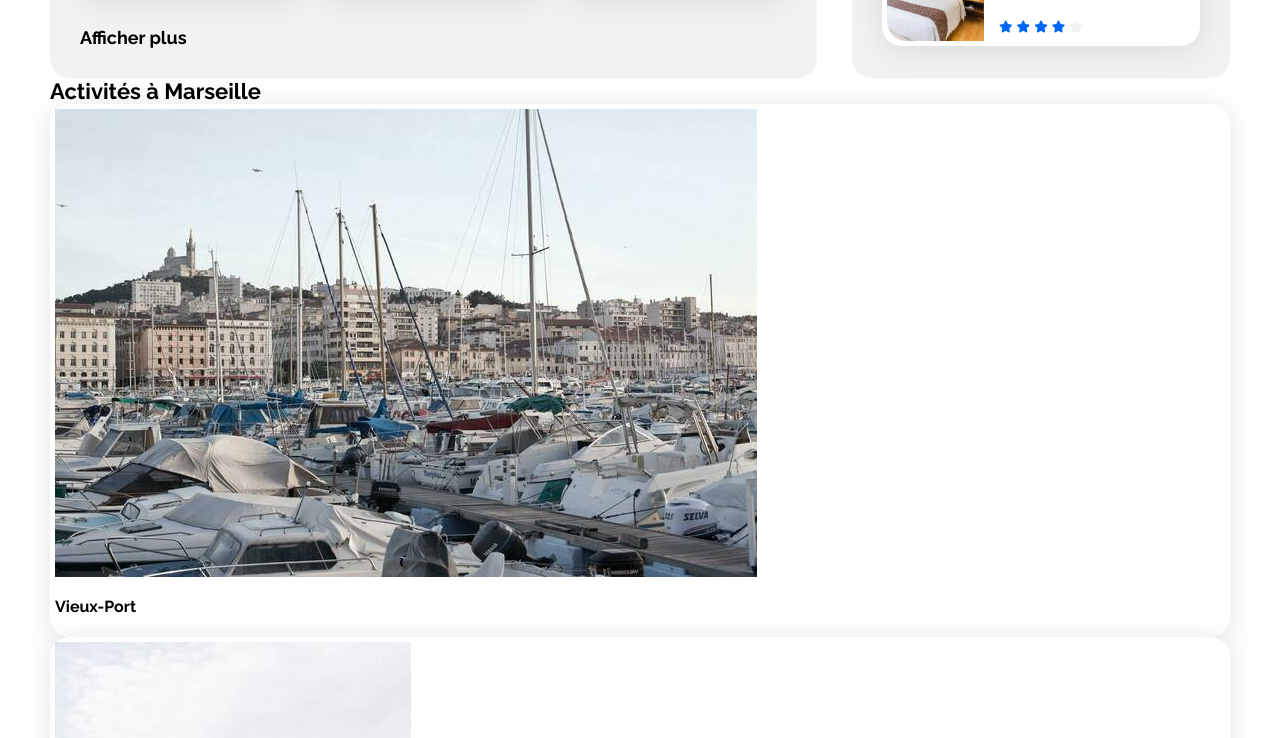
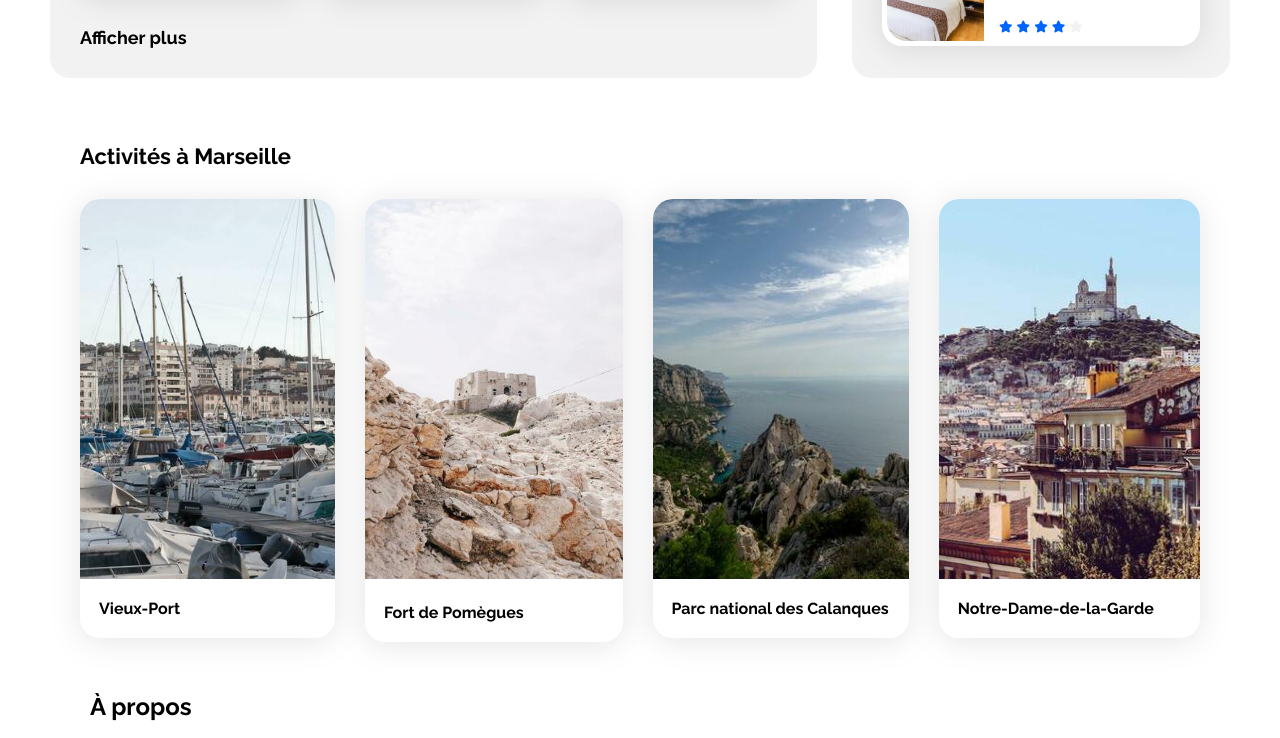
Before and after one commit to marsodeb/P1-Booki, a plain HTML site: page index.html in a window 1280 px wide. Shown: the part 974-1712 px from the top of the page. Drawn offline with Linux system fonts and the light colour scheme.

Commit message:
adding css for activities

```diff
--- a/css/style.css
+++ b/css/style.css
@@ -331,6 +331,43 @@ form {
   margin-bottom: 5px;
 }
 
+/****** Activities ***********/
+
+.activities {
+  margin-top: 35px; /* séparation des sections respectueuse de la maquette */
+  padding: 30px; /* écart supérieur et inférieur respectueux de la maquette */
+}
+
+.activities-title {
+  margin-bottom: 30px; /* écart inférieur respectueux de la maquette */
+}
+
+.activities-cards {
+  display: flex; /* affichage en ligne horizontale des cards */
+  gap: 30px; /* gap respectueux de la maquette */
+}
+
+.activities-cards .card {
+  display: flex; /* pour passer en colonne */
+  flex-direction: column; /* passage en colonne */
+  min-width: 23%; /* taille respectueuse de la maquette en % pour le responsive */
+  padding: 0; /* reset du padding de base */
+}
+
+.activities-cards img {
+  width: 100%; /* 100% du parent donc card */
+  height: 380px; /* taille respectueuse de la maquette en hauteur */
+  border-radius: 20px 20px 0 0;
+}
+
+.activities-cards .card-content {
+  padding: 20px 19px; /* respectueux de la maquette*/
+}
+
+.activities-cards .card-content .card-title {
+  margin: 0; /* reset du margin de base */
+}
+
 /* Le code ci-dessous correspond à la version responsive uniquement */
 
 /****** Media queries ***********/
--- a/index.html
+++ b/index.html
@@ -278,16 +278,16 @@
                             </div>
                         </article>
                     </a>
-                    <a href="#">
-                        <article class="card">
+                    <article class="card">
+                        <a href="#">
                             <img src="./images/activites/paul-hermann.jpg" alt="Photographie du Fort de Pomègues">
                             <div class="card-content">
                                 <div class="card-txt">
                                     <h3 class="card-title">Fort de Pomègues</h3>
                                 </div>
                             </div>
-                        </article>
-                    </a>
+                        </a>
+                    </article>
                     <a href="#">
                         <article class="card">
                             <img src="./images/activites/kilyan-sockalingum.jpg"
```
